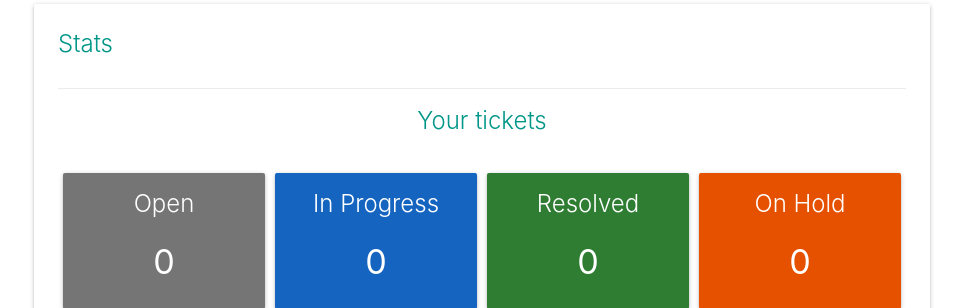
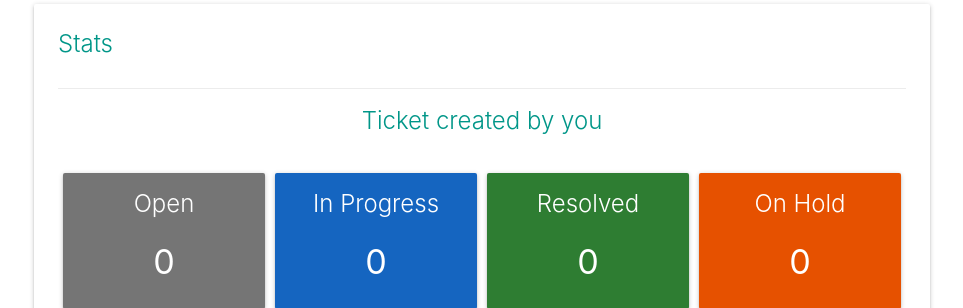
Before and after one commit to Code-Institute-Submissions/bug-tracker-1, a Flask app: page /stats in a window 1280 px wide. Shown: the part 132-440 px from the top of the page, without its empty margins (158-1121 px from the left). Run offline with Flask 2, Linux system fonts and the light colour scheme; the visitor is signed in with stand-in values (Sample User, id 1); data that the repository does not hold is empty; some libraries are stand-ins or nearby versions.

Commit message:
Changed text on stats page

```diff
--- a/templates/stats.html
+++ b/templates/stats.html
@@ -7,7 +7,7 @@
       </div>
       <div class="row">
         <div class="card-action">
-          <p class="teal-text center card-title">Your tickets</p>
+          <p class="teal-text center card-title">Ticket created by you</p>
         </div>
         <div class="col s6 m6 l3 center card-col">
           <div class="card grey darken-1">
```
